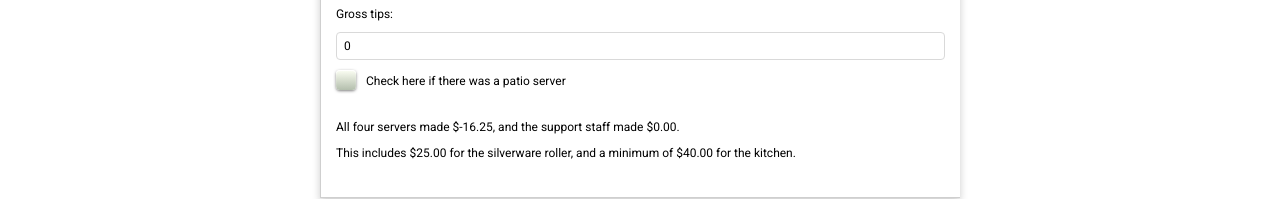
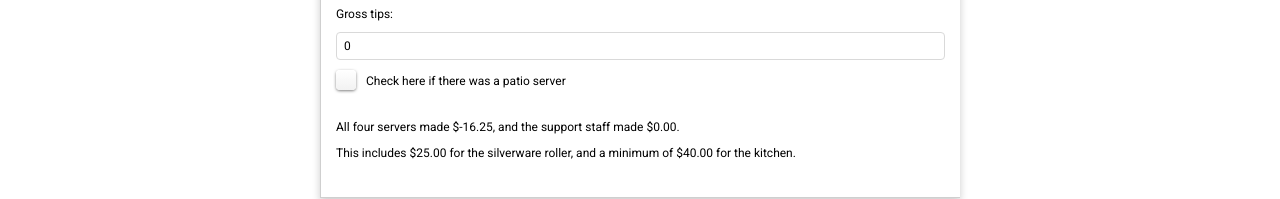
Before and after one commit to zabiri/cafe-tipshare-app, a React (Create React App) app: page / in a window 1280 px wide. Both pictures are taken after a click on the label "Sat-Sun". Shown: the part 579-778 px from the top of the page. Built offline with nearby package versions, Linux system fonts and the light colour scheme; a web font is replaced by a local one.

Commit message:
Fixing weird green color on the check box styling

```diff
--- a/src/components/SatSun/SatSun.css
+++ b/src/components/SatSun/SatSun.css
@@ -12,7 +12,7 @@
     top: 0;
     left: 0;
     background: #fcfff4;
-    background: linear-gradient(#fcfff4 0%, #dfe5d7 40%, #b3bead 100%);
+    background: linear-gradient(white 0%, #f2f2f2 100%);
     border-radius: 4px;
     box-shadow: inset 0px 1px 1px white, 0px 1px 3px rgba(0, 0, 0, 0.5); }
     .styledCheck label:after {
--- a/src/components/SatSun/SatSun.scss
+++ b/src/components/SatSun/SatSun.scss
@@ -13,7 +13,7 @@
     top: 0;
     left: 0;
     background: #fcfff4;
-    background: linear-gradient(#fcfff4 0%, #dfe5d7 40%, #b3bead 100%);
+    background: linear-gradient(hsl(0, 0, 100%) 0%, hsl(0, 0, 95%) 100%);
     border-radius: 4px;
     box-shadow: inset 0px 1px 1px white, 0px 1px 3px rgba(0,0,0,0.5);
     &:after {
```
